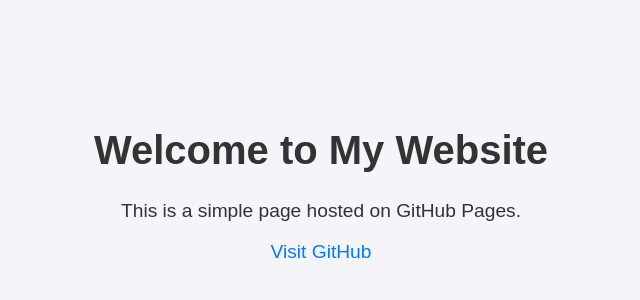
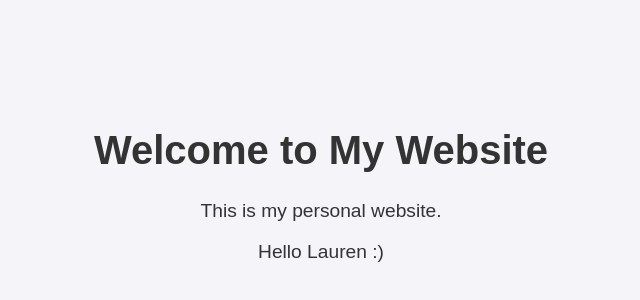
Before and after one commit to gabrielfortuny/personal-website, a plain HTML site: page index.html in a window 1280 px wide. Shown: the part 32-332 px from the top of the page, without its empty margins (319-959 px from the left). Drawn offline with Linux system fonts and the light colour scheme.

Commit message:
messing around

```diff
--- a/index.html
+++ b/index.html
@@ -31,9 +31,9 @@
 </head>
 <body>
     <h1>Welcome to My Website</h1>
-    <p>This is a simple page hosted on GitHub Pages.</p>
+    <p>This is my personal website.</p>
     <p>
-        <a href="https://github.com/">Visit GitHub</a>
+        Hello Lauren :)
     </p>
 </body>
 </html>
```
